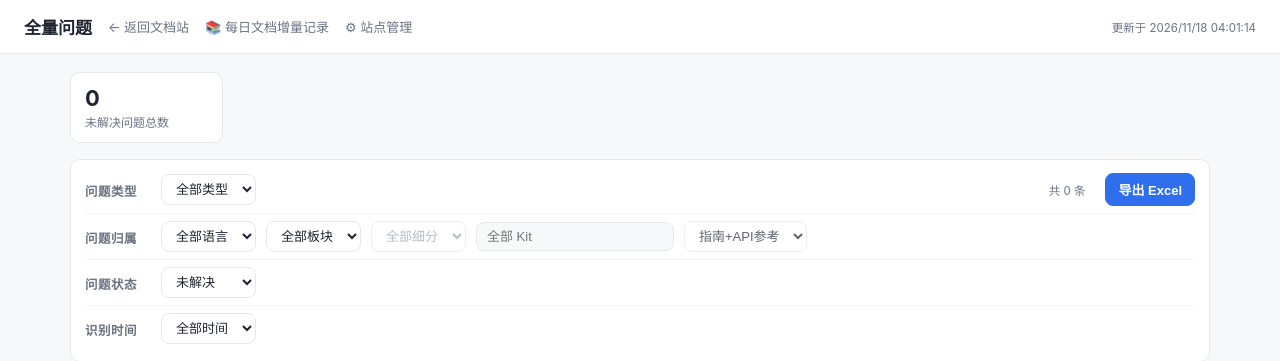
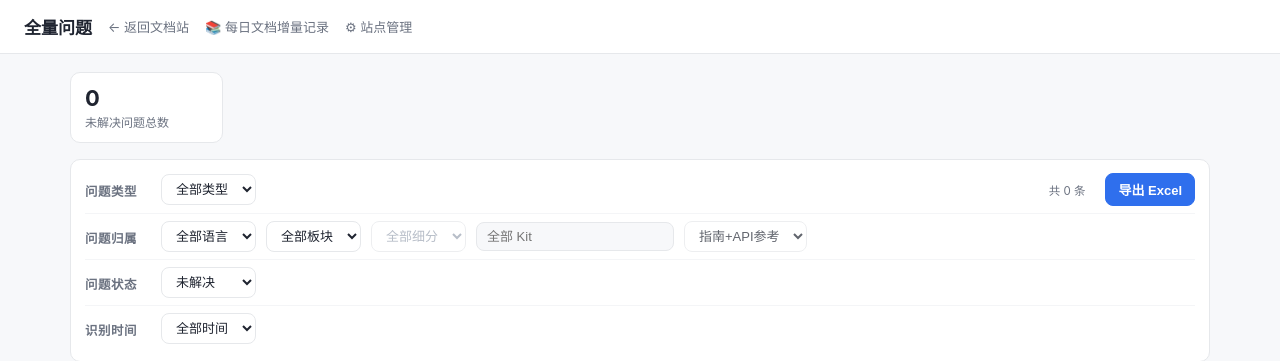
Before and after one commit to YouniQiao/docstor, a Flask app: page /issues in a window 1280 px wide. Shown: the top 361 px of the page. Run offline with Flask 3, Linux system fonts and the light colour scheme; data comes from the database, SQL or seed files in the repository; data that the repository does not hold is empty.

Commit message:
chore(issues): 去掉右上角「更新于 」（页面加载时间，易误解）；数据时效看筛选区的「上次同步」

```diff
--- a/web/templates/issues.html
+++ b/web/templates/issues.html
@@ -97,7 +97,6 @@
   <a href="/admin">⚙ 站点管理</a>
   <span style="flex:1"></span>
   <span id="userbox"></span>
-  <span class="meta" id="stamp"></span>
 </header>
 
 <div class="wrap">
@@ -476,7 +475,6 @@ function applyQuery(){
   if (pg > 1) state.page = pg;
 }
 
-document.getElementById('stamp').textContent = '更新于 ' + new Date().toLocaleString('zh-CN');
 loadMe().then(loadFacets).then(applyQuery).then(loadList);
 </script>
 </body>
```
